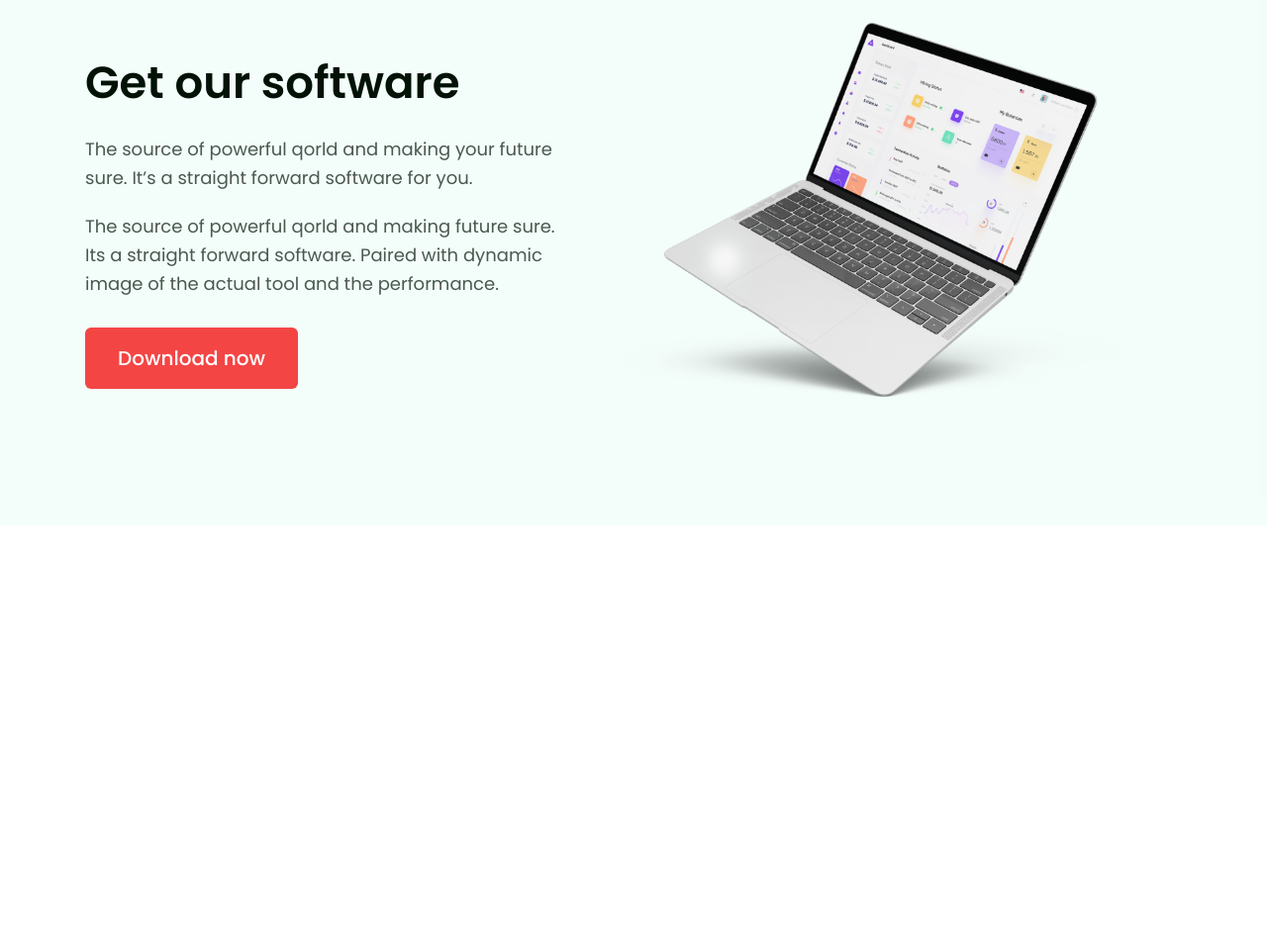
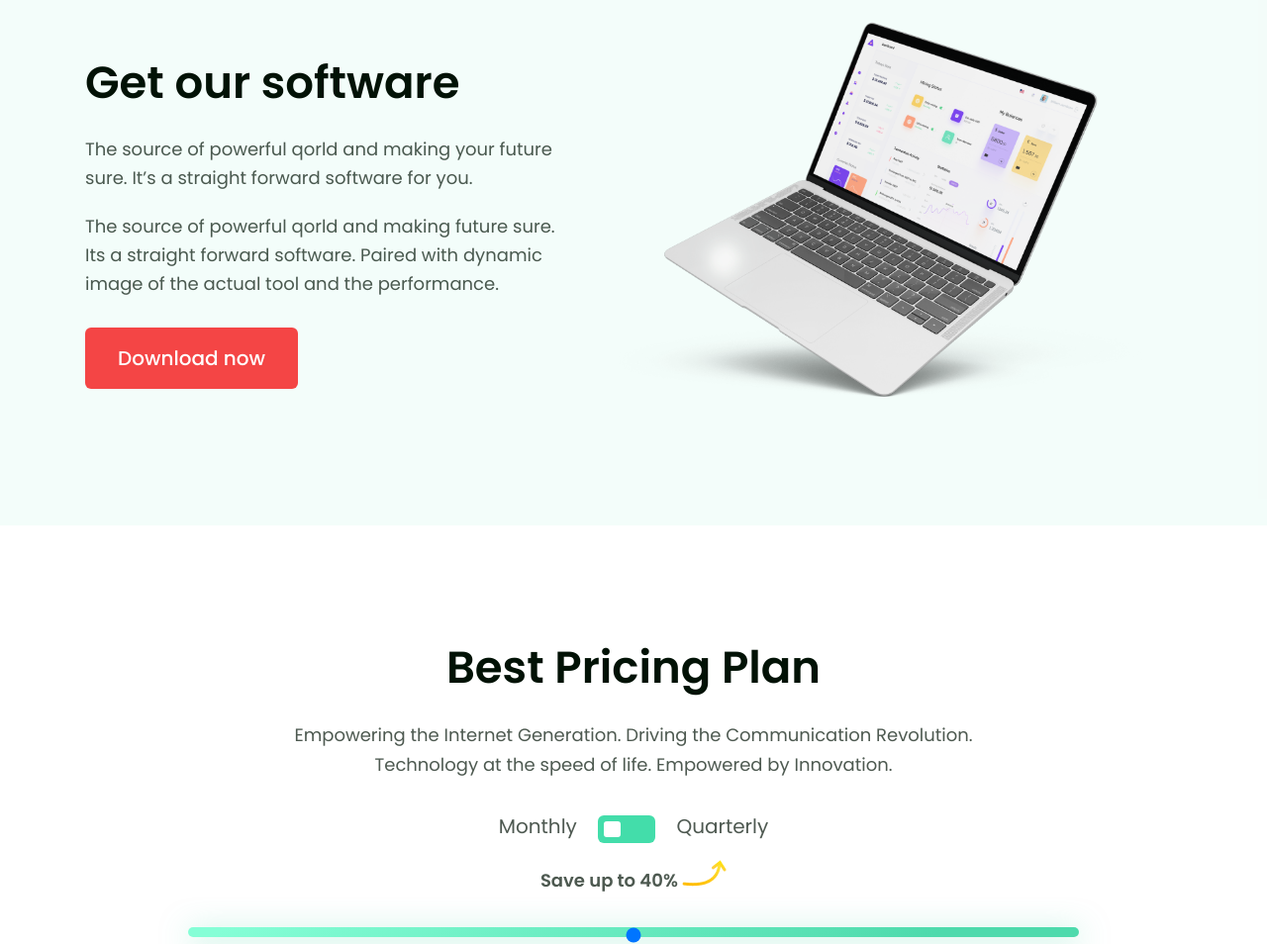
Before and after one commit to nnishim/soft_point, a website: page index.html in a window 1280 px wide. Shown: the part 3053-4007 px from the top of the page at 99% size. Before the commit the page ends 3694 px from the top, so only its background shows below. Drawn offline with nearby package versions, Linux system fonts and the light colour scheme.

Commit message:
сделал верх pricing

```diff
--- a/index.html
+++ b/index.html
@@ -212,6 +212,29 @@
 				</div>
 			</div>
 		</section>
+		<div class="pricing">
+			<div class="conatiner">
+				<div class="pricing__content-top">
+					<h1 class="pricing__title">Best Pricing Plan</h1>
+					<p class="pricing__text">Empowering the Internet Generation. Driving the Communication Revolution. Technology at the speed of life. Empowered by Innovation.</p>
+					<div class="pricing__switch">
+						<span class="pricing__switch-span">Monthly</span>
+						<label class="switch">
+							<input type="checkbox">
+							<span class="slider"></span>
+						</label>
+						<span class="pricing__switch-span">Quarterly</span>
+					</div>
+					<div class="pricing__save">
+						<span class="pricing__save-span">Save up to 40%</span>
+						<img src="./img/arrow.png" alt="" class="pricing__save-img">
+					</div>
+					<div class="pricing__slider">
+						<input type="range" min="0" max="210" class="pricing__slider-item">
+					</div>
+				</div>
+			</div>
+		</div>
 	</div>
 
 
--- a/scss/style.scss
+++ b/scss/style.scss
@@ -386,3 +386,106 @@ $red: #F44545;
 		width: 100%;
 	}
 }
+.pricing{
+	&__content-top{
+		text-align: center;
+	}
+	&__title{
+		color: $black;
+		font-weight: 600;
+		font-size: 2.8125rem;
+		line-height: 4.1875rem;
+		margin-bottom: 1.25rem;
+	}
+	&__text{
+		color: $black-opacity;
+		font-size: 1.125rem;
+		line-height: 170%;
+		max-width: 754px;
+		margin: 0 auto;
+		margin-bottom: 2.1875rem;
+	}
+	&__switch{
+		margin-bottom: 17px;
+		&-span{
+			font-size: 1.25rem;
+			line-height: 80%;
+			color: #4E5951;
+		}
+	}
+	&__save{
+		margin-bottom: 26px;
+		&-span{
+			color: $black-opacity;
+			font-weight: 600;
+			font-size: 1.125rem;
+			line-height: 80%;
+		}
+	}
+	&__slider{
+		max-width: 900px;
+		margin: 0 auto;
+		&-item{
+			width: 100%;
+			&::-webkit-slider-runnable-track{
+				background: linear-gradient(154.24deg, #85FED6 4.45%, #4EDAAC 83.73%);
+				box-shadow: 1px 5px 30px rgba(83, 215, 171, 0.5);
+				border-radius: 10px;
+				height: 10px;
+			}
+			&::-ms-thumb{
+				background: #85FED6;
+				border: 3px solid #FFFFFF;
+			}
+		}
+	}
+}
+.switch {
+  position: relative;
+  display: inline-block;
+  width: 58px;
+  height: 28px;
+	margin: 0 1.0625rem;
+}
+
+.switch input {
+  opacity: 0;
+  width: 0;
+  height: 0;
+}
+
+.slider {
+  position: absolute;
+  cursor: pointer;
+  top: 0;
+  left: 0;
+  right: 0;
+  bottom: 0;
+	border-radius: 6px;
+  background-color: #43DDAA;
+  -webkit-transition: .4s;
+  transition: .4s;
+}
+
+.slider:before {
+  position: absolute;
+  content: "";
+  height: 16px;
+  width: 17px;
+  left: 6px;
+  bottom: 6px;
+	border-radius: 3px;
+  background-color: white;
+  -webkit-transition: .4s;
+  transition: .4s;
+}
+
+input:focus + .slider {
+  box-shadow: 0 0 1px #43DDAA;
+}
+
+input:checked + .slider:before {
+  -webkit-transform: translateX(26px);
+  -ms-transform: translateX(26px);
+  transform: translateX(26px);
+}
```
Also changed, not shown: css/style.css, img/arrow.png (added), 1 other file.
